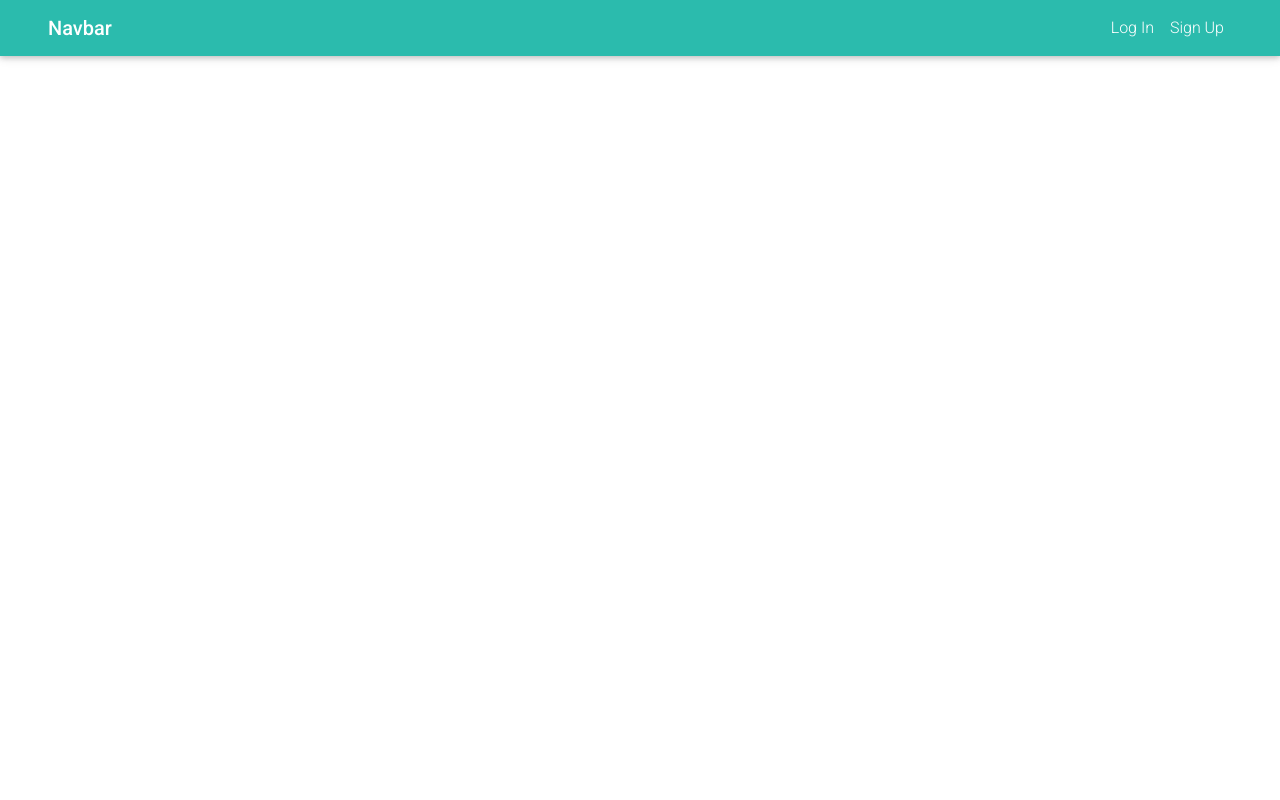
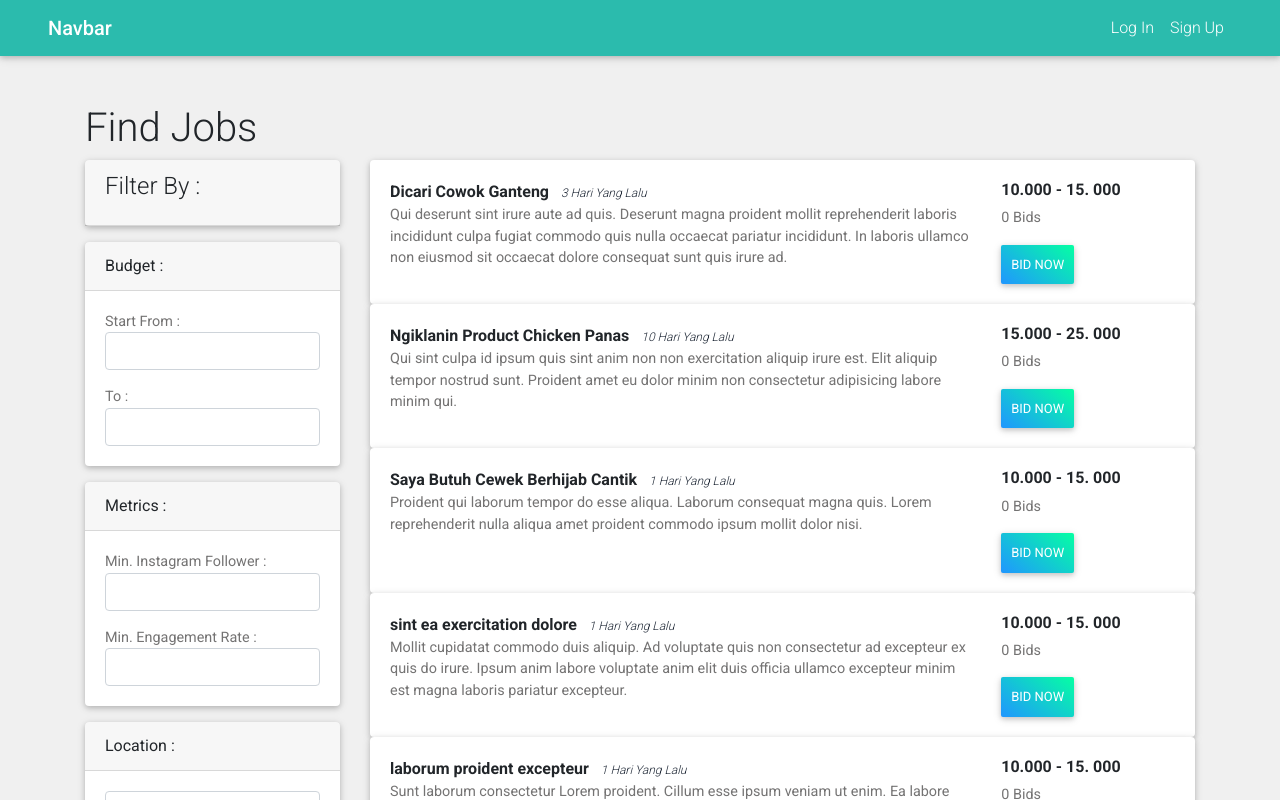
Before and after one commit to fikar46/diendorse, a React (Create React App) app: page /jobs in a window 1280 px wide. Shown: the top 800 px of the page. Built offline with nearby package versions, Linux system fonts and the light colour scheme.

Commit message:
jobs.jsx

```diff
--- a/package.json
+++ b/package.json
@@ -7,6 +7,7 @@
     "@testing-library/react": "^9.4.0",
     "@testing-library/user-event": "^7.2.1",
     "axios": "^0.19.2",
+    "lorem-ipsum": "^2.0.3",
     "mdbreact": "^4.25.1",
     "react": "^16.12.0",
     "react-dom": "^16.12.0",
--- a/src/App.js
+++ b/src/App.js
@@ -3,7 +3,7 @@ import Navbar from './components/Navbar'
 import {Route,Switch} from 'react-router-dom'
 import Login from './pages/Login/Login'
 import SignUp from './pages/SignUp/SignUp'
-import ProductList from './pages/ProductList/ProductList'
+import Jobs from './pages/ProductList/Jobs'
 
 export default class App extends Component {
   render() {
@@ -13,7 +13,7 @@ export default class App extends Component {
         <Switch>
           <Route path='/login' component={Login} />
           <Route path='/signup' component={SignUp} />
-          <Route path='/product-list' component={ProductList} />
+          <Route path='/jobs' component={Jobs} />
         </Switch>
       </div>
     )
--- a/src/pages/ProductList/ProductList.jsx
+++ b/src/pages/ProductList/Jobs.jsx
@@ -1,5 +1,17 @@
 import React, { Component } from 'react';
 import {MDBCard,MDBCardBody,MDBCardHeader,MDBCardTitle, MDBCardText,MDBBtn} from 'mdbreact'
+import { LoremIpsum } from "lorem-ipsum";
+
+const lorem = new LoremIpsum({
+    sentencesPerParagraph: {
+      max: 8,
+      min: 4
+    },
+    wordsPerSentence: {
+      max: 16,
+      min: 4
+    }
+  });
 
 const DataForInfluencer = (title, datePosted,verified,description,categories,priceRange,minFollower,minEngagementRate,numOfBid) => {
     return{
@@ -9,9 +21,12 @@ const DataForInfluencer = (title, datePosted,verified,description,categories,pri
 
 
 const data_for_influencer = [
-    DataForInfluencer('Dicari Cowok Ganteng','3','1','Ini Adalah Deskripsi Untuk Tawaran ini dan dan dan dan dan dan dan dan dan','makanan','10.000 - 15. 000',null,null,0),
-    DataForInfluencer('Ngiklanin Product Chicken Panas','10','1','Ini Adalah Deskripsi Untuk Tawaran ini dan dan dan dan dan dan dan dan dan','makanan','15.000 - 25. 000',2000,1,0),
-    DataForInfluencer('Saya Butuh Cewek Berhijab Cantik','1','1','Ini Adalah Deskripsi Untuk Tawaran ini dan dan dan dan dan dan dan dan dan','fashion','10.000 - 15. 000',1500,0.8,0),
+    DataForInfluencer('Dicari Cowok Ganteng','3','1',lorem.generateSentences(3),'makanan','10.000 - 15. 000',null,null,0),
+    DataForInfluencer('Ngiklanin Product Chicken Panas','10','1',lorem.generateSentences(3),'makanan','15.000 - 25. 000',2000,1,0),
+    DataForInfluencer('Saya Butuh Cewek Berhijab Cantik','1','1',lorem.generateSentences(3),'fashion','10.000 - 15. 000',1500,0.8,0),
+    DataForInfluencer(lorem.generateWords(4),'1','1',lorem.generateSentences(3),'fashion','10.000 - 15. 000',1500,0.8,0),
+    DataForInfluencer(lorem.generateWords(3),'1','1',lorem.generateSentences(3),'fashion','10.000 - 15. 000',1500,0.8,0),
+    DataForInfluencer(lorem.generateWords(5),'1','1',lorem.generateSentences(3),'fashion','10.000 - 15. 000',1500,0.8,0),
 ]
 
 
```
